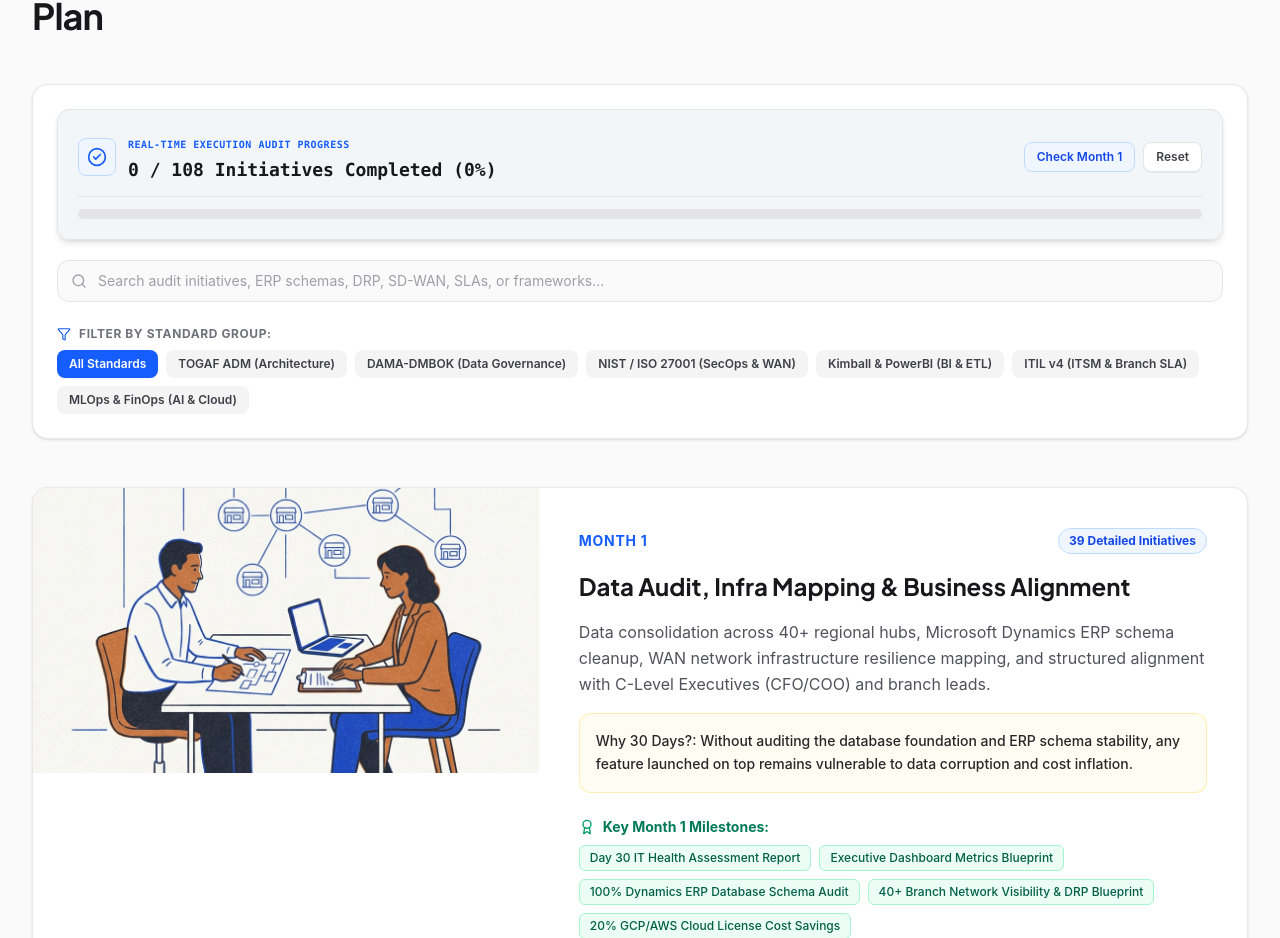
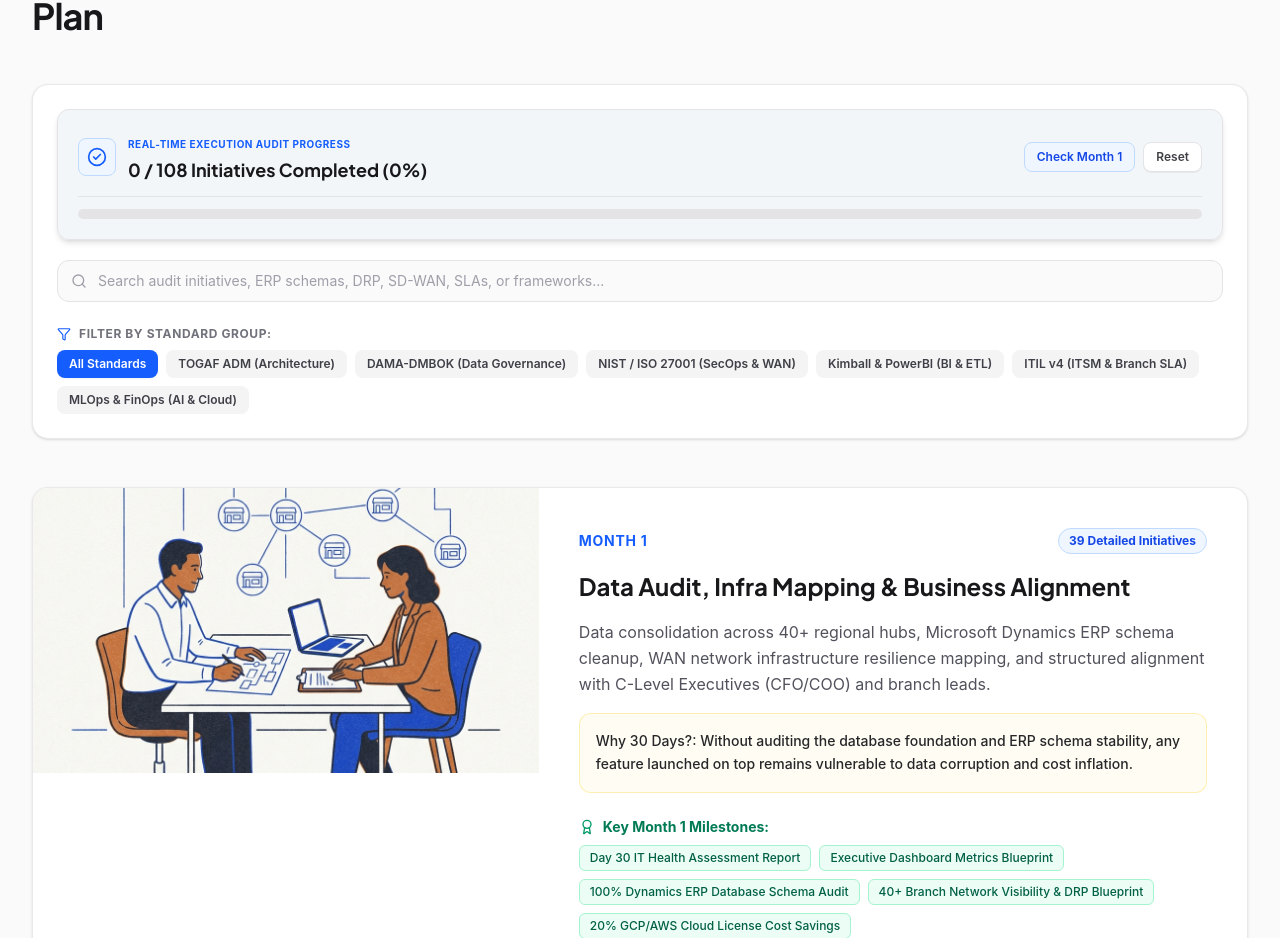
Before and after one commit to okihita/portfolio, a Next.js app: page /erlangga/roadmap in a window 1280 px wide. Shown: the part 1437-2375 px from the top of the page. Built offline with nearby package versions, Linux system fonts and the light colour scheme.

Commit message:
style(erlangga): replace monospace font styling with clean sans-serif typography on progress bar header

```diff
--- a/components/erlangga/ErlanggaRoadmapView.tsx
+++ b/components/erlangga/ErlanggaRoadmapView.tsx
@@ -397,10 +397,10 @@ export default function ErlanggaRoadmapView() {
                     <CheckCircle2 className="w-5 h-5" />
                   </div>
                   <div>
-                    <span className="text-[10px] uppercase font-mono font-bold tracking-wider text-blue-600 dark:text-blue-300">
+                    <span className="text-[10px] uppercase font-bold tracking-wider text-blue-600 dark:text-blue-300">
                       {lang === "id" ? "Kemajuan Audit Eksekusi Real-Time" : "Real-Time Execution Audit Progress"}
                     </span>
-                    <h4 className="text-base sm:text-lg font-bold text-zinc-900 dark:text-zinc-100 mt-0.5 font-mono">
+                    <h4 className="text-base sm:text-lg font-bold text-zinc-900 dark:text-zinc-100 mt-0.5">
                       {completedCount} / {totalItemsCount} {lang === "id" ? "Inisiatif Selesai" : "Initiatives Completed"} ({progressPercent}%)
                     </h4>
                   </div>
```
